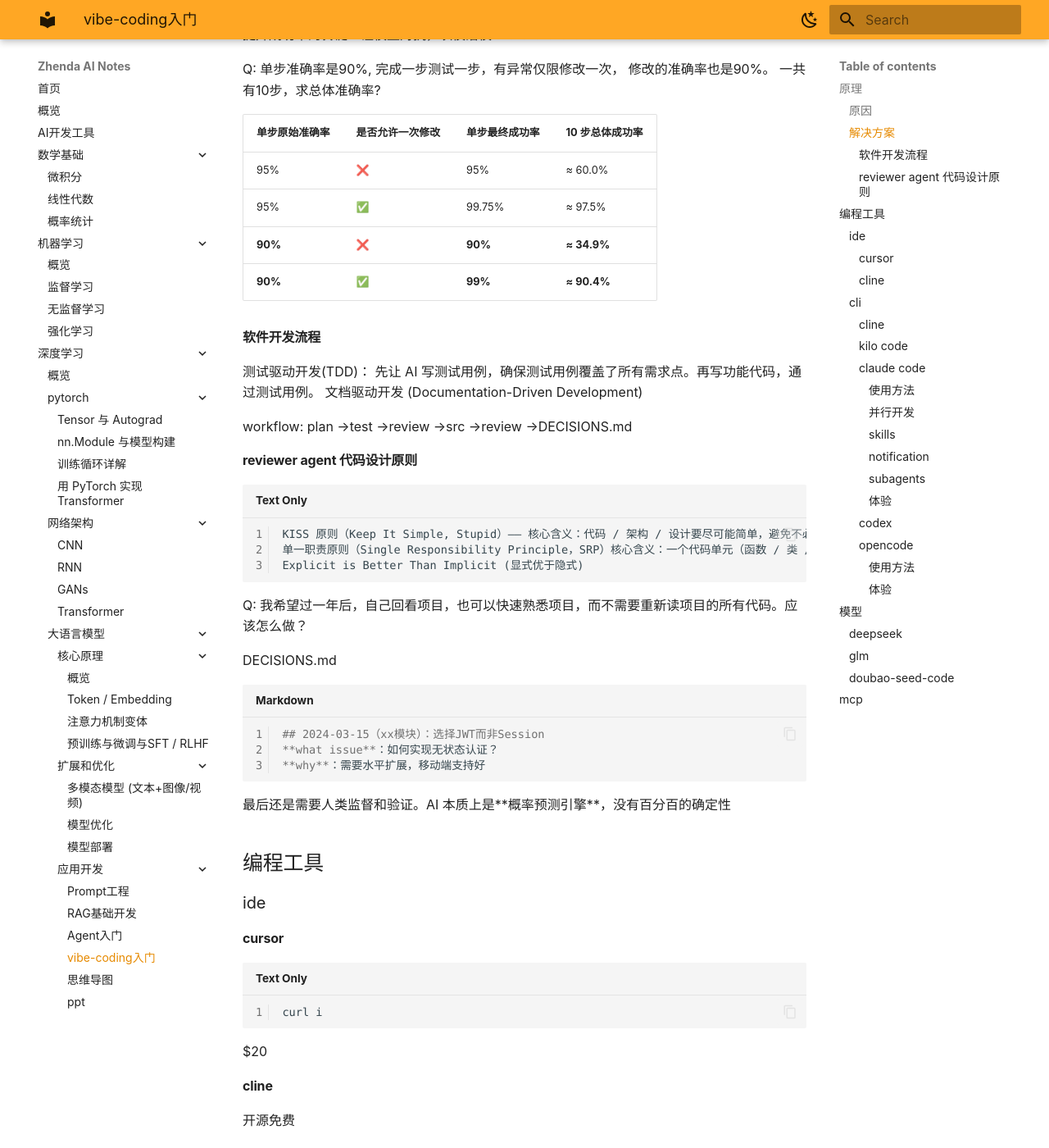
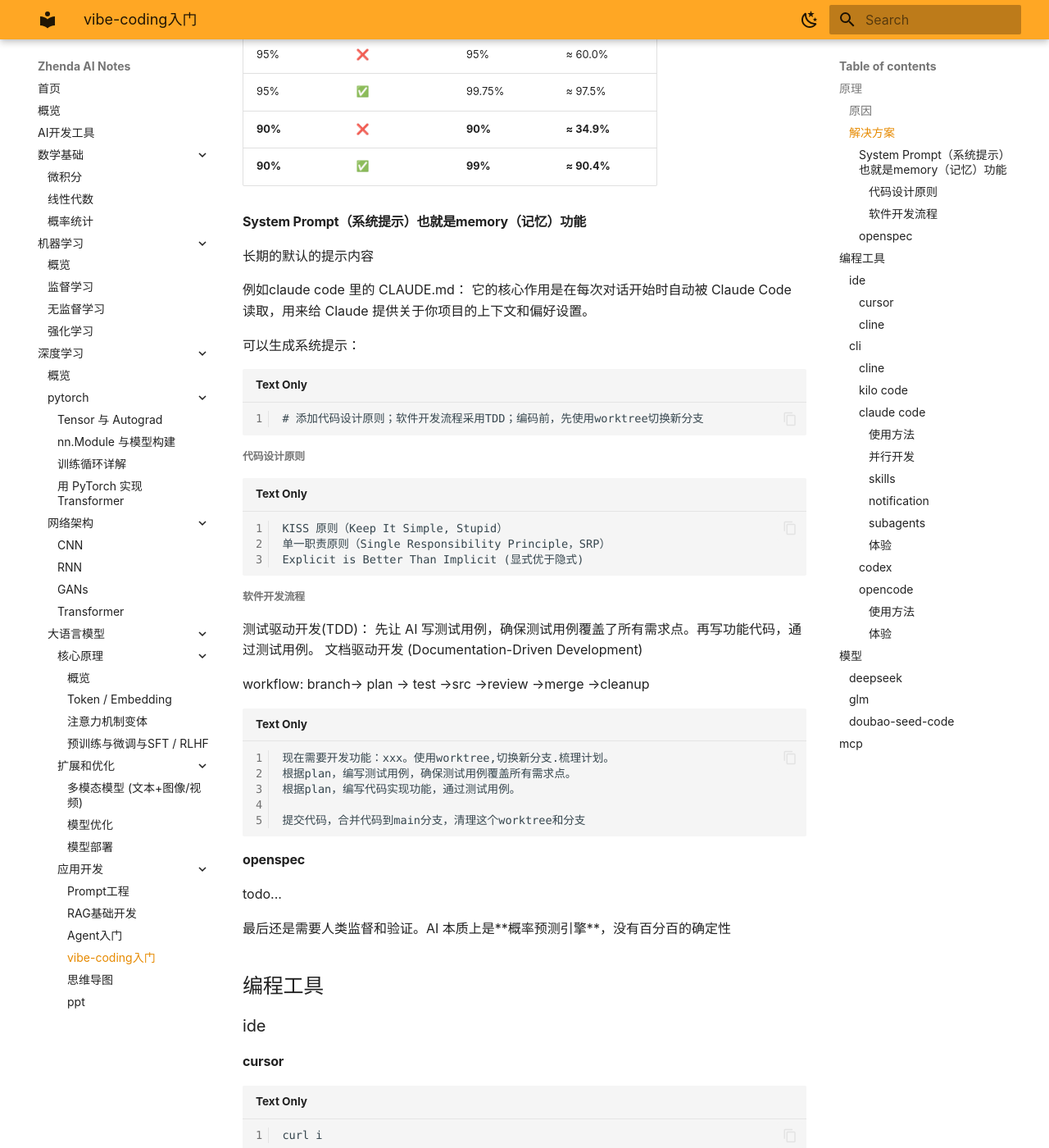
Before and after one commit to zhenda-hub/ai-note, an MkDocs documentation site: the page built from docs/dl/llm/dev/vibe-coding.md, in a window 1280 px wide and 1400 px high, scrolled down 861 px. Shown: the whole window at 82% size. Built offline with MkDocs 1.6.1 and Material for MkDocs 9.7.7, drawn with Linux system fonts in a browser that asks for light colours; plug-ins that fetch from the network failed and are left out; some of the changed text lies outside the part shown.

Commit message:
Update vibe-coding.md

````diff
--- a/docs/dl/llm/dev/vibe-coding.md
+++ b/docs/dl/llm/dev/vibe-coding.md
@@ -37,43 +26,48 @@ Q: 单步准确率是90%, 完成一步测试一步，有异常仅限修改一次
 | **90%** | **✅**    | **99%** | **≈ 90.4%** |
 
 
+#### System Prompt（系统提示）也就是memory（记忆）功能
 
-#### 软件开发流程
+长期的默认的提示内容
+
+例如claude code 里的 CLAUDE.md： 它的核心作用是在每次对话开始时自动被 Claude Code 读取，用来给 Claude 提供关于你项目的上下文和偏好设置。
+
+可以生成系统提示：
+
+```txt
+# 添加代码设计原则；软件开发流程采用TDD；编码前，先使用worktree切换新分支
+```
+
+
+##### 代码设计原则
+
+```txt
+KISS 原则（Keep It Simple, Stupid）
+单一职责原则（Single Responsibility Principle，SRP）
+Explicit is Better Than Implicit (显式优于隐式)
+```
+
+##### 软件开发流程
 
 测试驱动开发(TDD)： 先让 AI 写测试用例，确保测试用例覆盖了所有需求点。再写功能代码，通过测试用例。
 文档驱动开发 (Documentation-Driven Development)
 
-
-workflow: plan ->test ->review ->src ->review ->DECISIONS.md
+workflow: branch-> plan -> test ->src ->review ->merge ->cleanup
 
 
-#### reviewer agent 代码设计原则
+```txt
+现在需要开发功能：xxx。使用worktree,切换新分支.梳理计划。
+根据plan，编写测试用例，确保测试用例覆盖所有需求点。
+根据plan，编写代码实现功能，通过测试用例。
 
-```txt
-KISS 原则（Keep It Simple, Stupid）—— 核心含义：代码 / 架构 / 设计要尽可能简单，避免不必要的复杂，能用简单方案解决的问题，绝不使用复杂方案。
-单一职责原则（Single Responsibility Principle，SRP）核心含义：一个代码单元（函数 / 类 / 模块 / 文件），只负责一件事，只有一个引起它变化的原因。
-Explicit is Better Than Implicit (显式优于隐式)
+提交代码，合并代码到main分支，清理这个worktree和分支
 ```
 
+#### openspec
 
-
-Q: 我希望过一年后，自己回看项目，也可以快速熟悉项目，而不需要重新读项目的所有代码。应该怎么做？
-
-DECISIONS.md
-
-```md
-## 2024-03-15（xx模块）：选择JWT而非Session
-**what issue**：如何实现无状态认证？
-**why**：需要水平扩展，移动端支持好
-```
-
-
+todo...
 
 最后还是需要人类监督和验证。AI 本质上是**概率预测引擎**，没有百分百的确定性
-
-
-
-
 
 
 ## 编程工具
@@ -163,18 +157,10 @@ export CLAUDE_CODE_DISABLE_NONESSENTIAL_TRAFFIC=1
 
 <https://code.claude.com/docs/zh-CN/>
 
-prompt：
-
-```txt
-方案规划，目录规划。
-梳理出核心子任务，针对核心子任务生成测试框架
-
-
-使用worktree,切换新分支 ，开发功能：。添加有意义的测试用例。最后运行并验证测试用例通过。
-提交代码，合并代码到main分支，清理这个worktree和分支
 ```
-
-
+!后面接命令
+#后面写入CLAUDE.md
+```
 ##### 并行开发
 
 只有一个本地仓库， 让claude code多终端并行开发， 一个终端一个文件夹
@@ -199,7 +185,6 @@ git worktree prune
 
 ```bash
 /init
-
 /resume
 
 ```
````
Also changed, not shown: other parts of docs/dl/llm/dev/vibe-coding.md (+4 -15 lines).
